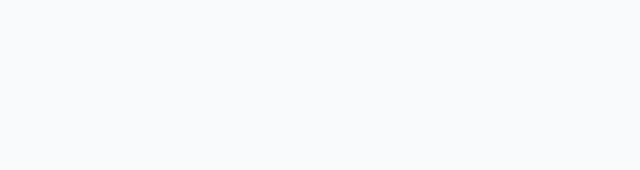
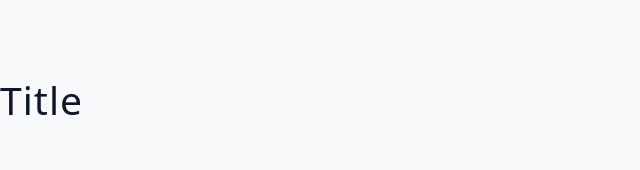
Before and after one commit to isnendyankp/cafemenu, a React (Vite) app: page / in a window 1280 px wide. Shown: the top 170 px of the page, without its empty margins (0-640 px from the left). Built offline with nearby package versions, Linux system fonts and the light colour scheme.

Commit message:
s7-195:pass in title in section

```diff
--- a/src/App.jsx
+++ b/src/App.jsx
@@ -4,7 +4,7 @@ const App = () => {
   return (
     <main>
       <section className="menu">
-
+        <Title />
       </section>
     </main>
   );
@@ -14,3 +14,4 @@ export default App;
 // progress:
 // - s7-195:cr8 main & section with className menu
 // - s7-195:import title
+// - s7-195:pass in title in section
```
